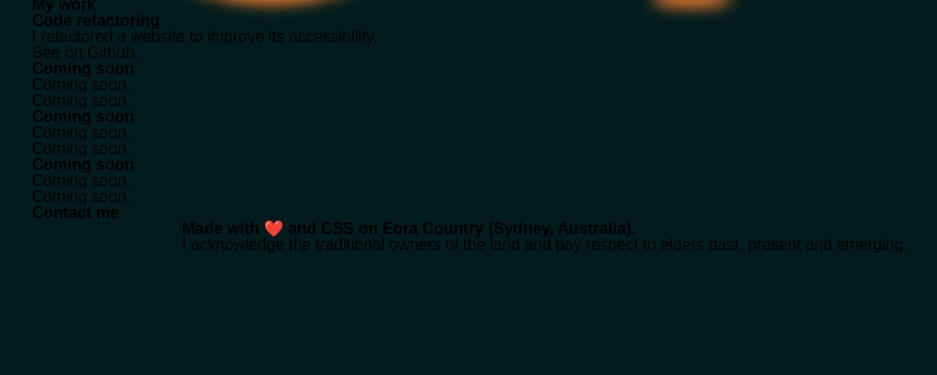
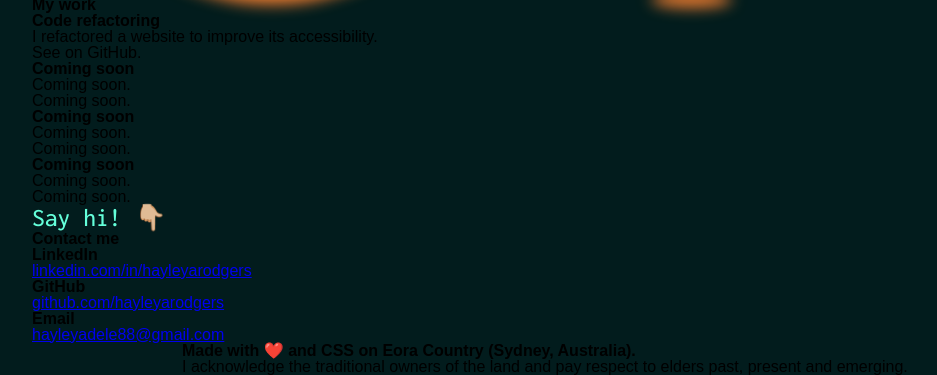
Before and after one commit to hayleyarodgers/outdated-portfolio-30-9-22, a plain HTML site: page index.html in a window 1280 px wide. Shown: the part 3051-3426 px from the top of the page, without its empty margins (118-1055 px from the left). Before the commit the page ends 3304 px from the top, so only its background shows below. Drawn offline with Linux system fonts and the light colour scheme.

Commit message:
Add HTML for contact

```diff
--- a/index.html
+++ b/index.html
@@ -68,7 +68,7 @@
                 <h3>Code refactoring</h3>
                 <p>I refactored a website to improve its accessibility.</p>
                 <div class="external-link">
-                    <p>See on Github.</p>
+                    <p>See on GitHub.</p>
                 </div>
             </section>
             <section class="secondary-work-card">
@@ -94,7 +94,14 @@
             </section>
         </section>
         <section class="contact">
+            <p class="font-code">Say hi! 👇🏼</p>
             <h2>Contact me</h2>
+            <h3>LinkedIn</h3>
+                <a href="https://www.linkedin.com/in/hayleyarodgers/">linkedin.com/in/hayleyarodgers</a>
+            <h3>GitHub</h3>
+                <a href="https://github.com/hayleyarodgers">github.com/hayleyarodgers</a>
+            <h3>Email</h3>
+                <a href="mailto:hayleyadele88@gmail.com">hayleyadele88@gmail.com</a>
         </section>
     <main>
     <footer>
```
